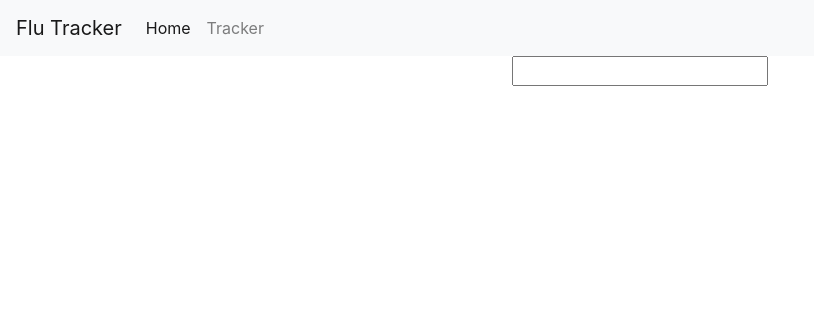
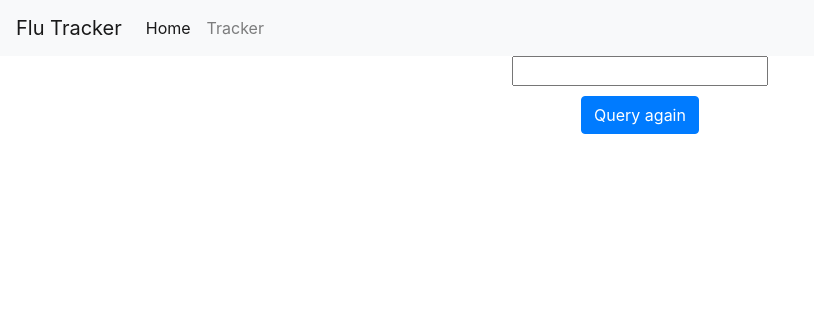
Before and after one commit to Hector-hedb12/flu_tracker, a Django app: template flu_tracker/templates/tracker/results.html in a window 1280 px wide. Shown: the top 316 px of the page, without its empty margins (0-814 px from the left). Run offline with Django 3.2, Linux system fonts and the light colour scheme; the template is opened without the code that fills it, so the values that code supplies are empty, except form fields; tables that the repository leaves empty hold one stand-in row (values such as "Sample post"); form fields are guessed from the names that the template uses; parts of the project's set-up code (start-up, migrations or seed data) failed here and were passed over; some libraries are stand-ins or nearby versions.

Commit message:
improve look and feel in results page

```diff
--- /dev/null
+++ b/flu_tracker/static/css/tracker/results.css
@@ -0,0 +1 @@
+a.btn { margin: 10px; }
--- a/flu_tracker/templates/tracker/results.html
+++ b/flu_tracker/templates/tracker/results.html
@@ -1,16 +1,19 @@
 {% extends "base.html" %}
-{% load crispy_forms_tags %}
+{% load static %}
 
 {% block title %}Results{% endblock %}
 
 {% block css %}
-{{ block.super }}
-{{ form.media }}
+  <link href="{% static 'css/tracker/results.css' %}" rel="stylesheet">
+  {{ form.media }}
 {% endblock css %}
 
 {% block content %}
 <form method="post" action="{% url 'tracker:list' %}">
   {% csrf_token %}
   <div class="form-row justify-content-center">{{ form.collection }}</div>
+  <div class="form-row justify-content-center">
+    <a class="btn btn-primary" href="{% url 'tracker:list' %}" role="button">Query again</a>
+  </div>
 </form>
 {% endblock %}
```
